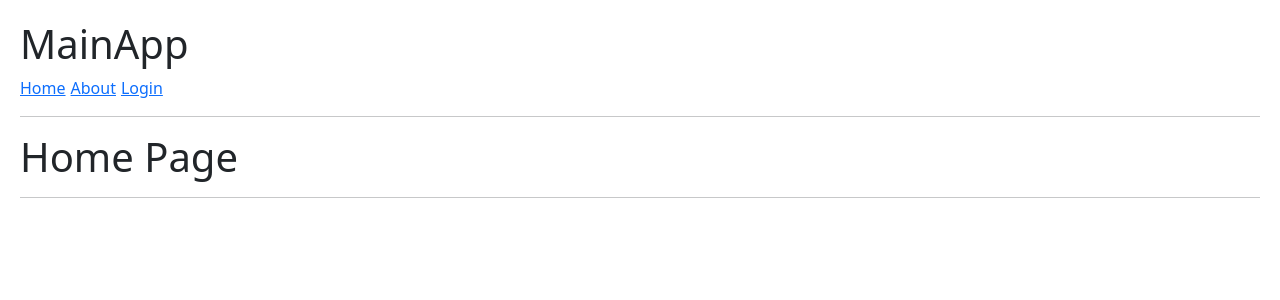
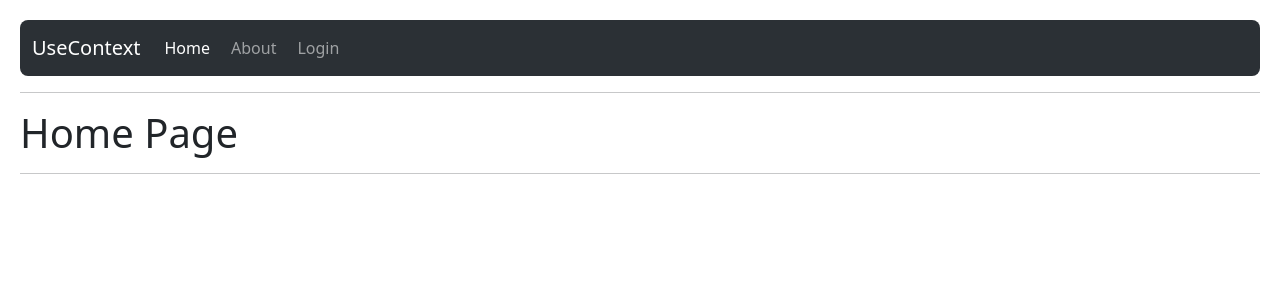
Before and after one commit to mbernallaura/Hook-App, a React (Vite) app: page / in a window 1280 px wide. Shown: the top 300 px of the page. Built offline with nearby package versions, Linux system fonts and the light colour scheme.

Commit message:
Arreglar el navbar, para que se vea fachudo XD

```diff
--- a/src/09-useContext/MainApp.jsx
+++ b/src/09-useContext/MainApp.jsx
@@ -9,8 +9,8 @@
 export const MainApp = () => {
     return (
         <>
-            <h1>MainApp</h1>
-                <Navbar/>
+            {/* <h1>MainApp</h1>  */}
+            <Navbar/>
             <hr />
 
 
--- a/src/09-useContext/Navbar.jsx
+++ b/src/09-useContext/Navbar.jsx
@@ -1,13 +1,35 @@
-import { Link } from "react-router-dom";
+import { Link, NavLink } from "react-router-dom";
 
 export const Navbar = () => {
     return (
         <>
             {/* Link= es un <a href=""/>, pero sin el refresh que hace este a */}
             {/* la etiqueta <a href=""/>, se utilizaria mejor para ir a paginas externas */}
-            <Link to={"/"}>Home</Link>
-            <Link to={"/about"}>About</Link>
-            <Link to={"/login"}>Login</Link>
+            <nav className="navbar navbar-expand-lg bg-body-tertiary rounded-3" data-bs-theme="dark">
+                <div className="container-fluid">
+                    <Link className="navbar-brand" to="/">UseContext</Link>
+
+                    <div className="collapse navbar-collapse" id="navbarNav">
+                        <ul className="navbar-nav">
+                            <NavLink
+                                to="/"
+                                className={({isActive})=> `nav-link ${isActive ? 'active' : ''}` }>
+                                Home
+                            </NavLink>
+                            <NavLink
+                                to="/about"
+                                className={({isActive})=> `nav-link ${isActive ? 'active' : ''}` }>
+                                About
+                            </NavLink>
+                            <NavLink
+                                to="/login"
+                                className={({isActive})=> `nav-link ${isActive ? 'active' : ''}` }>
+                                Login
+                            </NavLink>
+                        </ul>
+                    </div>
+                </div>
+            </nav>
         </>
     )
 }
```
